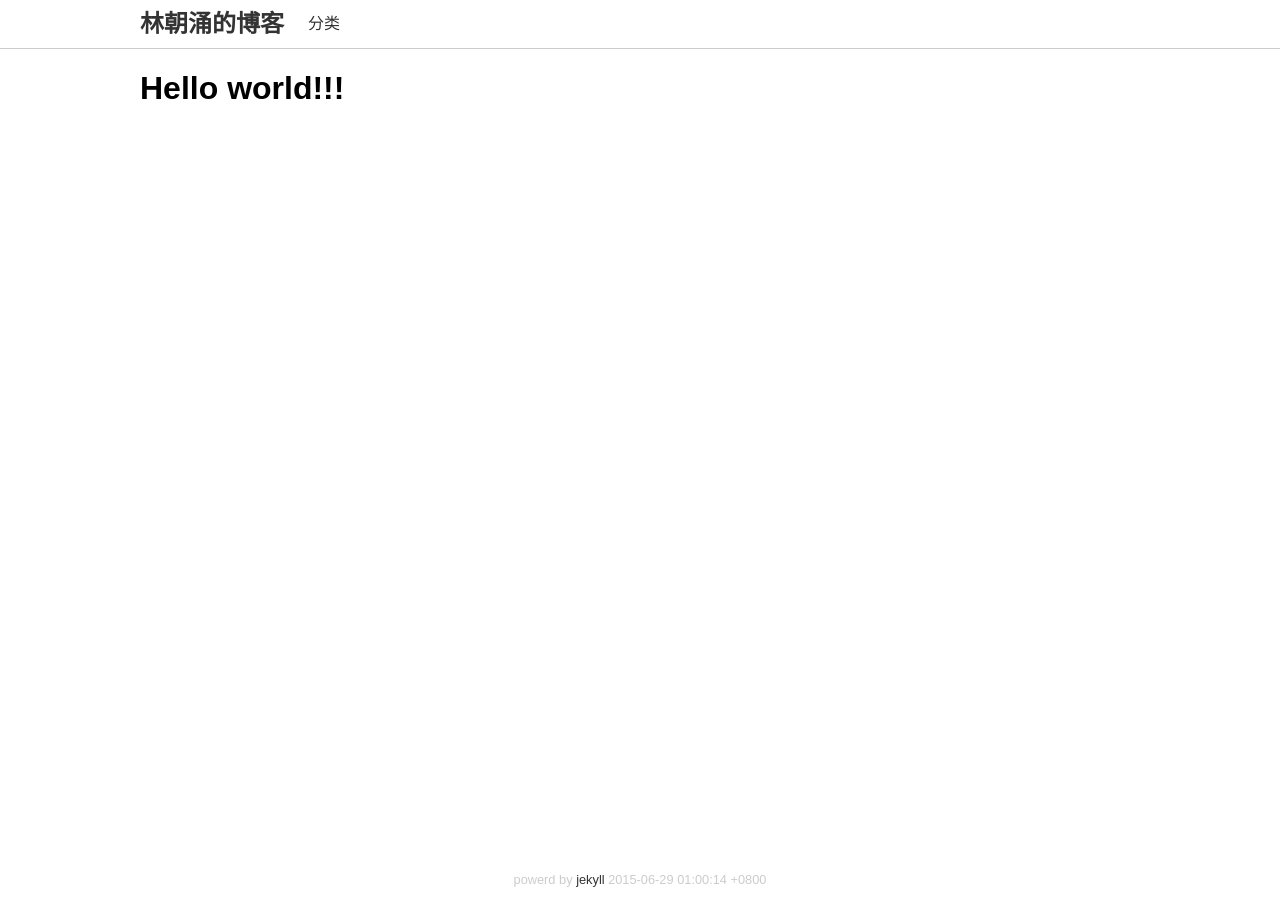
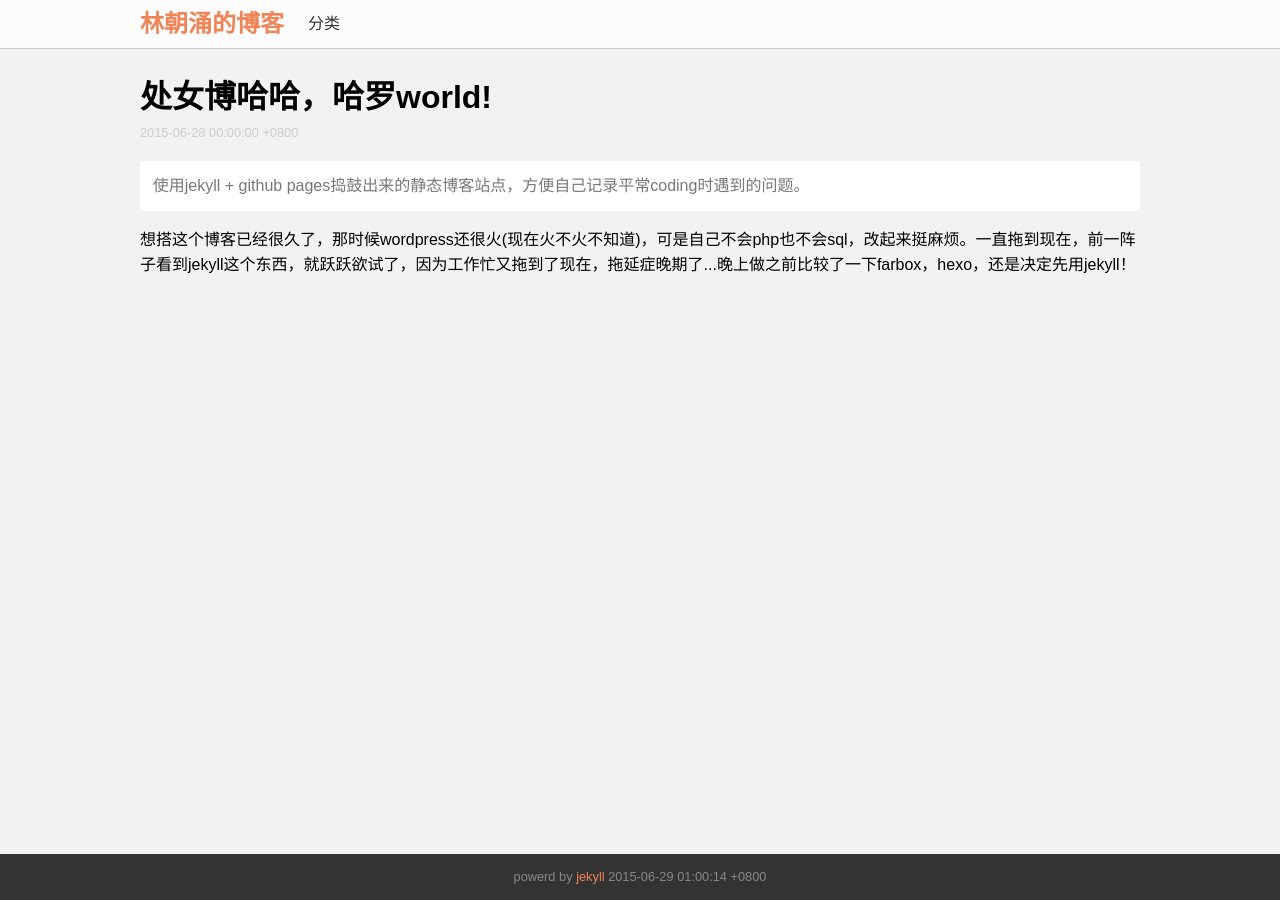
Before and after one commit to bravelincy/joenil.github.io, a Jekyll site: the page built from _posts/2015-06-28-hello-world.html, in a window 1280 px wide. Built offline with Jekyll 4.4.1, drawn with Linux system fonts in a browser that asks for light colours.

Commit message:
文章页面有话

```diff
--- /dev/null
+++ b/_layouts/post.html
@@ -0,0 +1,24 @@
+<!DOCTYPE html>
+<html lang="zh">
+<head>
+	<meta charset="UTF-8">
+	<title>{{ page.title }}</title>
+	<link rel="stylesheet" href="{{ site.base }}css/style.css">
+</head>
+<body>
+	{% include header.html %}
+	<div class="wrap">
+		<section class="article-header">
+			<h1>{{ page.title}}</h1>
+			<span>{{page.date}}</span>
+		</section>
+		<article>
+			<div class="article-brief">
+				{{page.brief}}
+			</div>
+			{{ content }}
+		</article>
+	</div>
+	{% include footer.html %}
+</body>
+</html>
--- a/_posts/2015-06-28-hello-world.html
+++ b/_posts/2015-06-28-hello-world.html
@@ -1,6 +1,7 @@
 ---
-title: hello world!
-layout: default
+title: 处女博哈哈，哈罗world!
+layout: post
+brief: 使用jekyll + github pages捣鼓出来的静态博客站点，方便自己记录平常coding时遇到的问题。
 ---
 
-<h1>Hello world!!!</h1>
+想搭这个博客已经很久了，那时候wordpress还很火(现在火不火不知道)，可是自己不会php也不会sql，改起来挺麻烦。一直拖到现在，前一阵子看到jekyll这个东西，就跃跃欲试了，因为工作忙又拖到了现在，拖延症晚期了...晚上做之前比较了一下farbox，hexo，还是决定先用jekyll！
--- a/css/style.css
+++ b/css/style.css
@@ -7,9 +7,12 @@ a, a:visited {
 
 body {
 	min-height: 100%;
+	line-height: 1.6;
+	background: #f2f2f2;
 }
 
 .list-unstyled {
+	padding: 0;
 	list-style: none;
 }
 
@@ -23,6 +26,7 @@ body {
 	line-height: 3em;
 	background: rgba(255,255,255, .8);
 	border-bottom: 1px solid #ccc;
+	margin-bottom: 2em;
 }
 
 .footer {
@@ -30,9 +34,14 @@ body {
 	bottom: 0;
 	left: 0;
 	width: 100%;
+	background: #333;
 	text-align: center;
 	font-size: .8em;
-	color: #ccc;
+	color: #888;
+}
+
+.footer a {
+	color: #EF8456;
 }
 
 .h-logo {
@@ -40,3 +49,58 @@ body {
 	margin-right: 1em;
 	font-size: 1.5em;
 }
+
+.h-logo a {
+	color: #EF8456;
+}
+
+.article-list li {
+	margin: 1em 0;
+	padding-left: 1em;
+	border-left: .5em solid #ddd;
+}
+
+.article-list li a {
+	transition: color .1s;
+}
+
+.article-list li a:hover {
+	color: #EF8456;
+}
+
+.al-time {
+	display: inline-block;
+	padding-top: .4em;
+	vertical-align: top;
+	font-size: .8em;
+	color: #787878;
+}
+
+.al-title {
+	display: inline-block;
+	margin-left: .5em;
+	font-size: 2em;
+}
+
+.article-header {
+	margin-bottom: 1em;
+}
+
+.article-header h1 {
+	margin: .2em 0;
+	line-height: 1;
+}
+
+.article-header span {
+	font-size: .8em;
+	color: #ccc;
+}
+
+.article-brief {
+	padding: .8em;
+	margin-bottom: 1em;
+	font-size: 1em;
+	line-height: 1.5;
+	background: #fff;
+	color: #787878;
+}
```
Also changed, not shown: index.html (+5 -3 lines).
